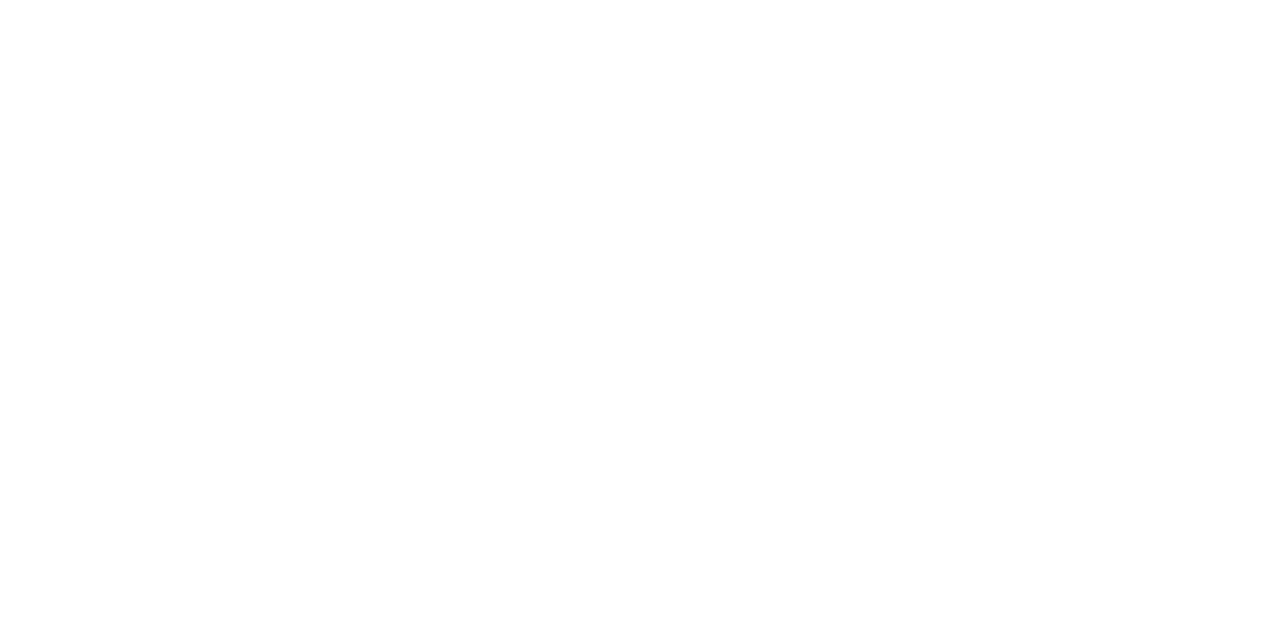
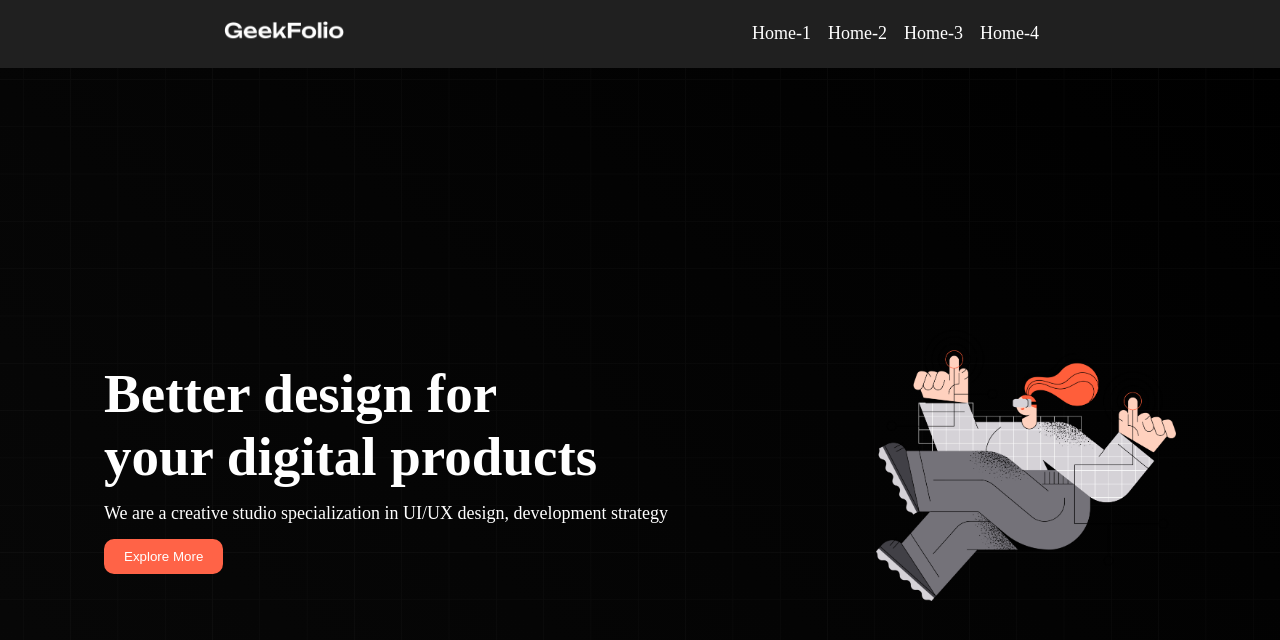
Before and after one commit to moniru005/digital-products, a plain HTML site: page index.html in a window 1280 px wide. Drawn offline with Linux system fonts and the light colour scheme.

Commit message:
added Navbar & Banner Section

```diff
--- a/css/style.css
+++ b/css/style.css
@@ -2,23 +2,61 @@
     margin: 0px;
     padding: 0px;
 }
-h1{
-    color: crimson;
+.menu-container{
+    background-color:rgb(32, 32, 32);
+    padding: 20px;
+    color: white;
+    display: flex;
+    list-style: none;
+    align-items: center;
+    justify-content: space-around;
 }
-
-.container{
+.logo-img{
+    width: 120px;
+}
+.menus{
     display: flex;
-    justify-content: center;
-    align-items: center;
 }
-.box{
-    padding: 20px;
+.item{
+    margin-right: 10px;
+    padding-right: 7px;
+    font-size: 18px;
+    cursor: pointer;
+}
+.item:hover{
+    color: tomato;
+}
+.banner-container{
+    display: flex;
+    justify-content: space-around;
+    height: 100vh;
+    align-items: center ;
+    /* border: 2px solid gray; */
+    background-image: url('../images/background.png'), linear-gradient(45deg, rgb(8, 8, 8), #000);
+    background-size: cover;
+    background-repeat: no-repeat;
+    color: white;
+}
+.banner-img{
+    width: 300px;
+}
+.title{
+    font-size: 55px;
+    font-weight: bold;
+}
+.description{
+    font-size: 18px;
+    margin-top: 15px;
+    margin-bottom: 15px;
+}
+.btn{
+    padding: 10px 20px;
     background-color: tomato;
-    width: 110px;
+    color: white;
+    border: none;
+    border-radius: 10px;
+    cursor: pointer;
 }
-.box2{
-    background-color: green;
+.btn:hover{
+    background-color: rgb(228, 77, 50);
 }
-.box3{
-    background-color: blue;
-}
--- a/index.html
+++ b/index.html
@@ -7,6 +7,41 @@
     <link rel="stylesheet" href="css/style.css">
 </head>
 <body>
+    <!-- This is Navbar Section -->
+    <header>
+        <nav>
+            <div class="menu-container">
+                <div class="logo">
+                    <img class="logo-img" src="./logo/logo-light.png" alt="">
+                </div>
+                <div class="menus">
+                    <li class="item">Home-1</li>
+                    <li class="item">Home-2</li>
+                    <li class="item">Home-3</li>
+                    <li class="item">Home-4</li>
+                </div>
+            </div>
+        </nav>
+    </header>
+    <!-- End Navbar Section -->
+    <main>
+        <!-- This is the Banner section -->
+        <section>
+            <div class="banner-container">
+                <div class="banner-text">
+                    <h1 class="title">Better design for <br>your digital products</h1>
+                    <p class="description">We are a creative studio specialization in UI/UX design, development strategy</p>
+                    <button class="btn">Explore More</button>
+                </div>
+                <div class="banner-photo">
+                    <img class="banner-img" src="./images/banner.png" alt="">
+                </div>
+            </div>
+        </section>
+        <!-- End Banner section -->
+    </main>
+    <footer>
 
+    </footer>
 </body>
 </html>
```
Also changed, not shown: logo/logo-dark.png (added), logo/logo-light.png (added).
